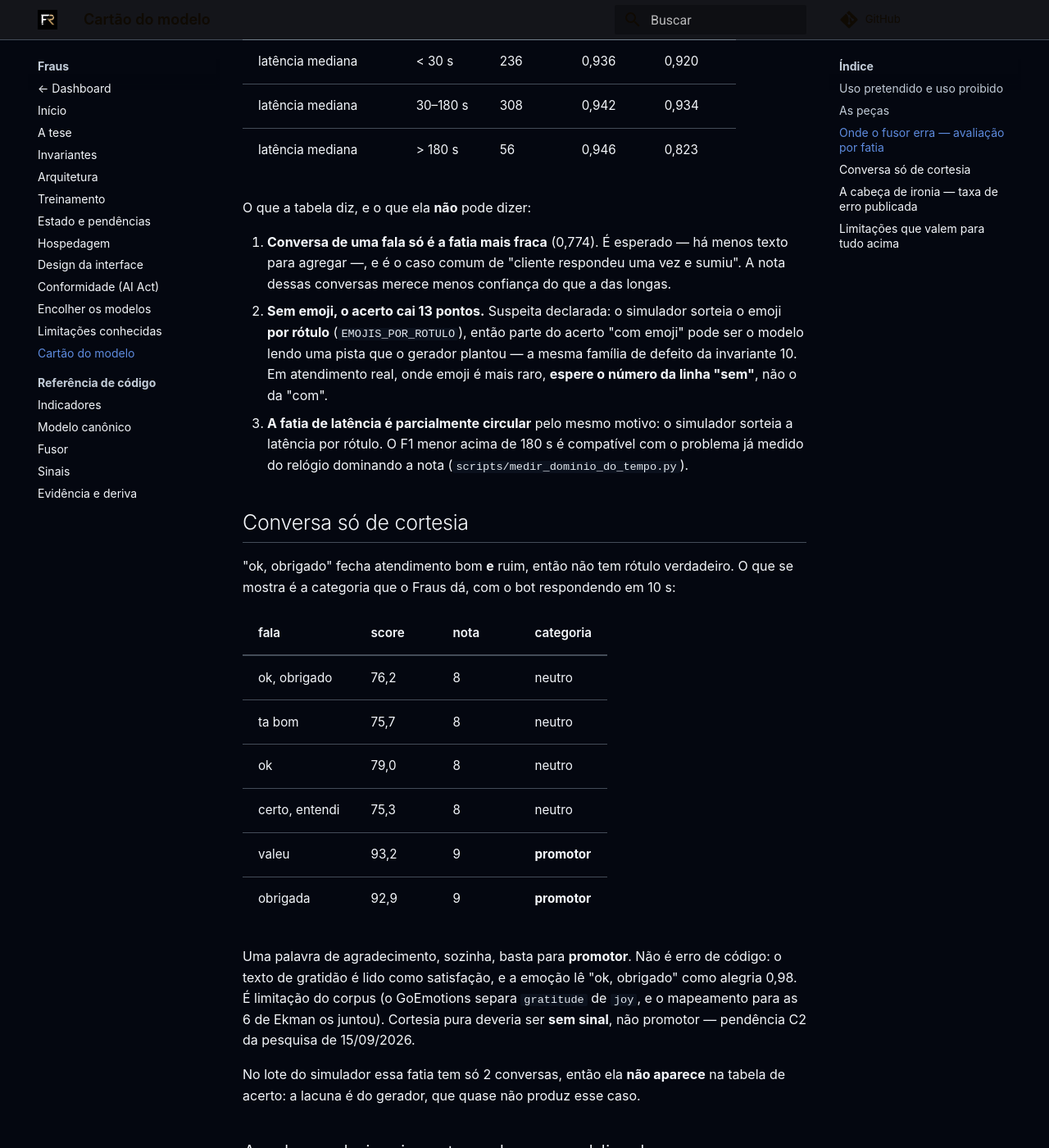
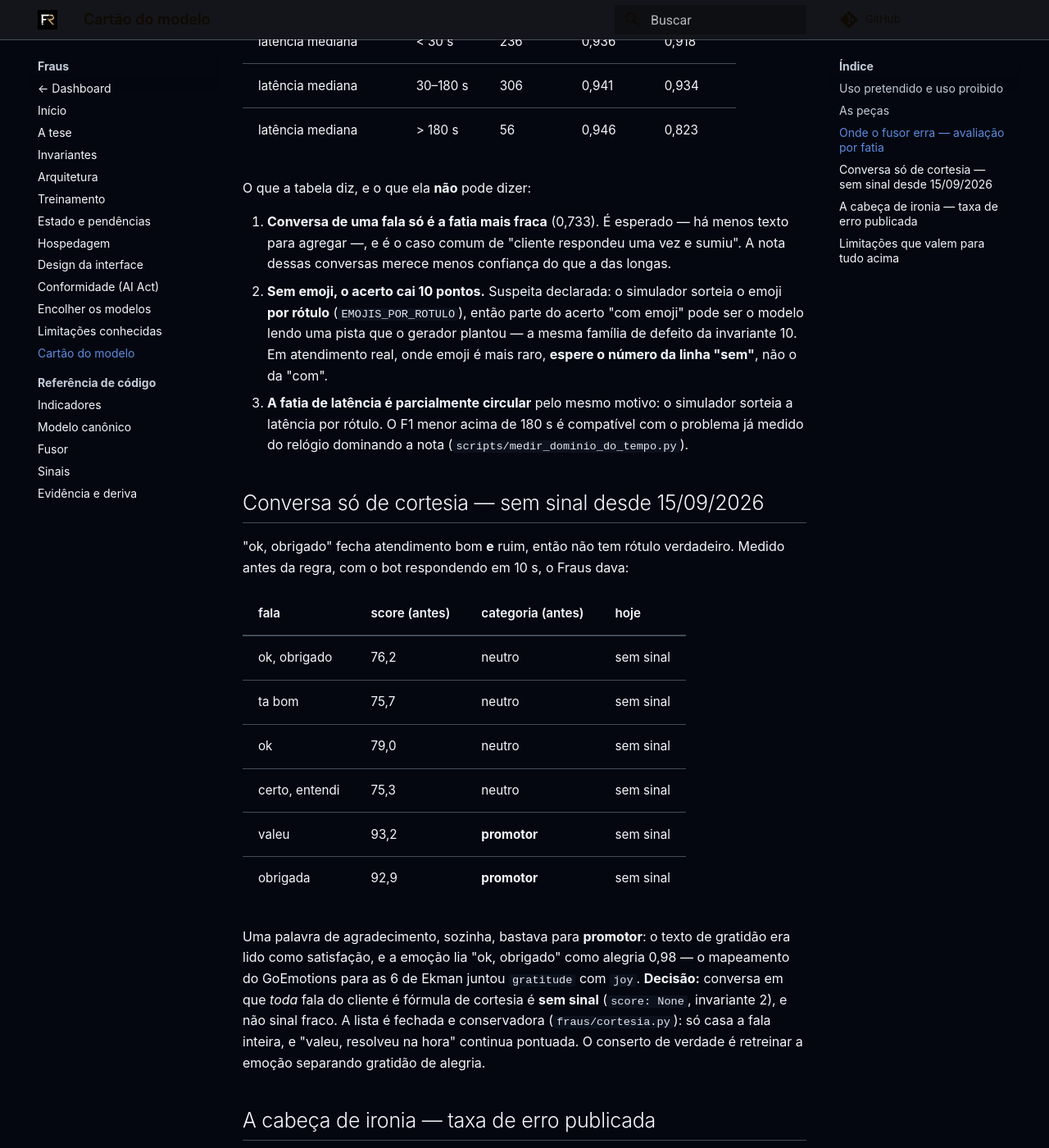
Before and after one commit to Joao-Tavares0312/Fraus, an MkDocs documentation site: the page built from docs/cartao-do-modelo.md, in a window 1280 px wide and 1400 px high, scrolled down 2288 px. Shown: the whole window at 82% size. Built offline with MkDocs 1.6.1 and Material for MkDocs 9.7.7, drawn with Linux system fonts in a browser that asks for light colours; comment, search, counter and statistics services are not loaded; some of the changed text lies outside the part shown.

Commit message:
docs(modelo): cartao remedido com o fusor em log1p e cortesia sem sinal
Co-Authored-By: Claude Opus 5 (1M context) <noreply@anthropic.com>
Claude-Session: https://claude.ai/code/session_01VXr19gB7aUuz7eMJMK66ST

```diff
--- a/docs/cartao-do-modelo.md
+++ b/docs/cartao-do-modelo.md
@@ -31,7 +31,7 @@ problemático. Toda exibição carrega a etiqueta de estimativa: o NPS é
 | satisfação | BERTimbau, 3 classes por mensagem | B2W-Reviews01 (resenha de produto, não atendimento) | acurácia 0,783 · F1-macro 0,782 | domínio: resenha ≠ conversa de suporte |
 | emoção | BERTimbau, 7 classes (+ desprezo derivado de raiva+nojo) | `go_emotions_ptbr` (tradução automática) | F1-macro 0,584; **0,281 no XED-pt** (sem tradução) | a queda no XED-pt é a medida honesta |
 | ironia | BERTimbau binário | corpus **gerado** (`fraus.ingest.gerador_ironia`) | acurácia 1,0 | otimista por construção — ver abaixo; **não entra na nota** |
-| fusor | `LogisticRegression` sobre 39 features | conversas sintéticas: texto do B2W + estrutura e tempo do simulador | acurácia e F1-macro 0,950 (holdout do notebook 02) | o tempo é sintético; ver [Treinamento](treinamento.md) |
+| fusor | `LogisticRegression` sobre 39 features (espera em `log1p`) | conversas sintéticas: texto do B2W + estrutura e tempo do simulador | acurácia 0,947 · F1-macro 0,947 (holdout do notebook 02) | o tempo é sintético; ver [Treinamento](treinamento.md) |
 
 Os três BERTimbau rodam em CPU, por torch ou por ONNX Runtime
 (`FRAUS_BACKEND`), com **0 de 180 categorias trocadas** entre os dois
@@ -44,27 +44,27 @@ executores. Ver [Encolher os modelos](encolhimento.md).
 atendimento real**: o projeto não tem corpus PT-BR de atendimento rotulado com
 timestamps, e nenhum corpus público tem.
 
-Acurácia geral: **0,940**.
+Acurácia geral: **0,940** (598 conversas com sinal; 2 eram só cortesia).
 
 | eixo | fatia | n | acurácia | F1-macro |
 |---|---|---|---|---|
-| falas do cliente | 1 | 31 | **0,774** | **0,751** |
-| falas do cliente | 2–3 | 425 | 0,934 | 0,934 |
+| falas do cliente | 1 | 30 | **0,733** | **0,735** |
+| falas do cliente | 2–3 | 424 | 0,936 | 0,936 |
 | falas do cliente | 4+ | 144 | 0,993 | 0,992 |
-| emoji | com | 525 | 0,956 | 0,957 |
-| emoji | sem | 75 | **0,827** | **0,792** |
-| escalou para humano | não | 455 | 0,945 | 0,945 |
-| escalou para humano | sim | 145 | 0,924 | 0,901 |
-| latência mediana | < 30 s | 236 | 0,936 | 0,920 |
-| latência mediana | 30–180 s | 308 | 0,942 | 0,934 |
+| emoji | com | 524 | 0,952 | 0,953 |
+| emoji | sem | 74 | **0,851** | **0,836** |
+| escalou para humano | não | 454 | 0,947 | 0,948 |
+| escalou para humano | sim | 144 | 0,917 | 0,887 |
+| latência mediana | < 30 s | 236 | 0,936 | 0,918 |
+| latência mediana | 30–180 s | 306 | 0,941 | 0,934 |
 | latência mediana | > 180 s | 56 | 0,946 | 0,823 |
 
 O que a tabela diz, e o que ela **não** pode dizer:
 
-1. **Conversa de uma fala só é a fatia mais fraca** (0,774). É esperado — há
+1. **Conversa de uma fala só é a fatia mais fraca** (0,733). É esperado — há
    menos texto para agregar —, e é o caso comum de "cliente respondeu uma vez e
    sumiu". A nota dessas conversas merece menos confiança do que a das longas.
-2. **Sem emoji, o acerto cai 13 pontos.** Suspeita declarada: o simulador sorteia
+2. **Sem emoji, o acerto cai 10 pontos.** Suspeita declarada: o simulador sorteia
    o emoji **por rótulo** (`EMOJIS_POR_ROTULO`), então parte do acerto "com
    emoji" pode ser o modelo lendo uma pista que o gerador plantou — a mesma
    família de defeito da invariante 10. Em atendimento real, onde emoji é mais
@@ -74,28 +74,28 @@ O que a tabela diz, e o que ela **não** pode dizer:
    compatível com o problema já medido do relógio dominando a nota
    (`scripts/medir_dominio_do_tempo.py`).
 
-## Conversa só de cortesia
+## Conversa só de cortesia — sem sinal desde 15/09/2026
 
 "ok, obrigado" fecha atendimento bom **e** ruim, então não tem rótulo verdadeiro.
-O que se mostra é a categoria que o Fraus dá, com o bot respondendo em 10 s:
+Medido antes da regra, com o bot respondendo em 10 s, o Fraus dava:
 
-| fala | score | nota | categoria |
+| fala | score (antes) | categoria (antes) | hoje |
 |---|---|---|---|
-| ok, obrigado | 76,2 | 8 | neutro |
-| ta bom | 75,7 | 8 | neutro |
-| ok | 79,0 | 8 | neutro |
-| certo, entendi | 75,3 | 8 | neutro |
-| valeu | 93,2 | 9 | **promotor** |
-| obrigada | 92,9 | 9 | **promotor** |
+| ok, obrigado | 76,2 | neutro | sem sinal |
+| ta bom | 75,7 | neutro | sem sinal |
+| ok | 79,0 | neutro | sem sinal |
+| certo, entendi | 75,3 | neutro | sem sinal |
+| valeu | 93,2 | **promotor** | sem sinal |
+| obrigada | 92,9 | **promotor** | sem sinal |
 
-Uma palavra de agradecimento, sozinha, basta para **promotor**. Não é erro de
-código: o texto de gratidão é lido como satisfação, e a emoção lê "ok, obrigado"
-como alegria 0,98. É limitação do corpus (o GoEmotions separa `gratitude` de
-`joy`, e o mapeamento para as 6 de Ekman os juntou). Cortesia pura deveria ser
-**sem sinal**, não promotor — pendência C2 da pesquisa de 15/09/2026.
-
-No lote do simulador essa fatia tem só 2 conversas, então ela **não aparece**
-na tabela de acerto: a lacuna é do gerador, que quase não produz esse caso.
+Uma palavra de agradecimento, sozinha, bastava para **promotor**: o texto de
+gratidão era lido como satisfação, e a emoção lia "ok, obrigado" como alegria
+0,98 — o mapeamento do GoEmotions para as 6 de Ekman juntou `gratitude` com
+`joy`. **Decisão:** conversa em que *toda* fala do cliente é fórmula de
+cortesia é **sem sinal** (`score: None`, invariante 2), e não sinal fraco. A
+lista é fechada e conservadora (`fraus/cortesia.py`): só casa a fala inteira, e
+"valeu, resolveu na hora" continua pontuada. O conserto de verdade é retreinar a
+emoção separando gratidão de alegria.
 
 ## A cabeça de ironia — taxa de erro publicada
 
```
Also changed, not shown: 3 other files.
